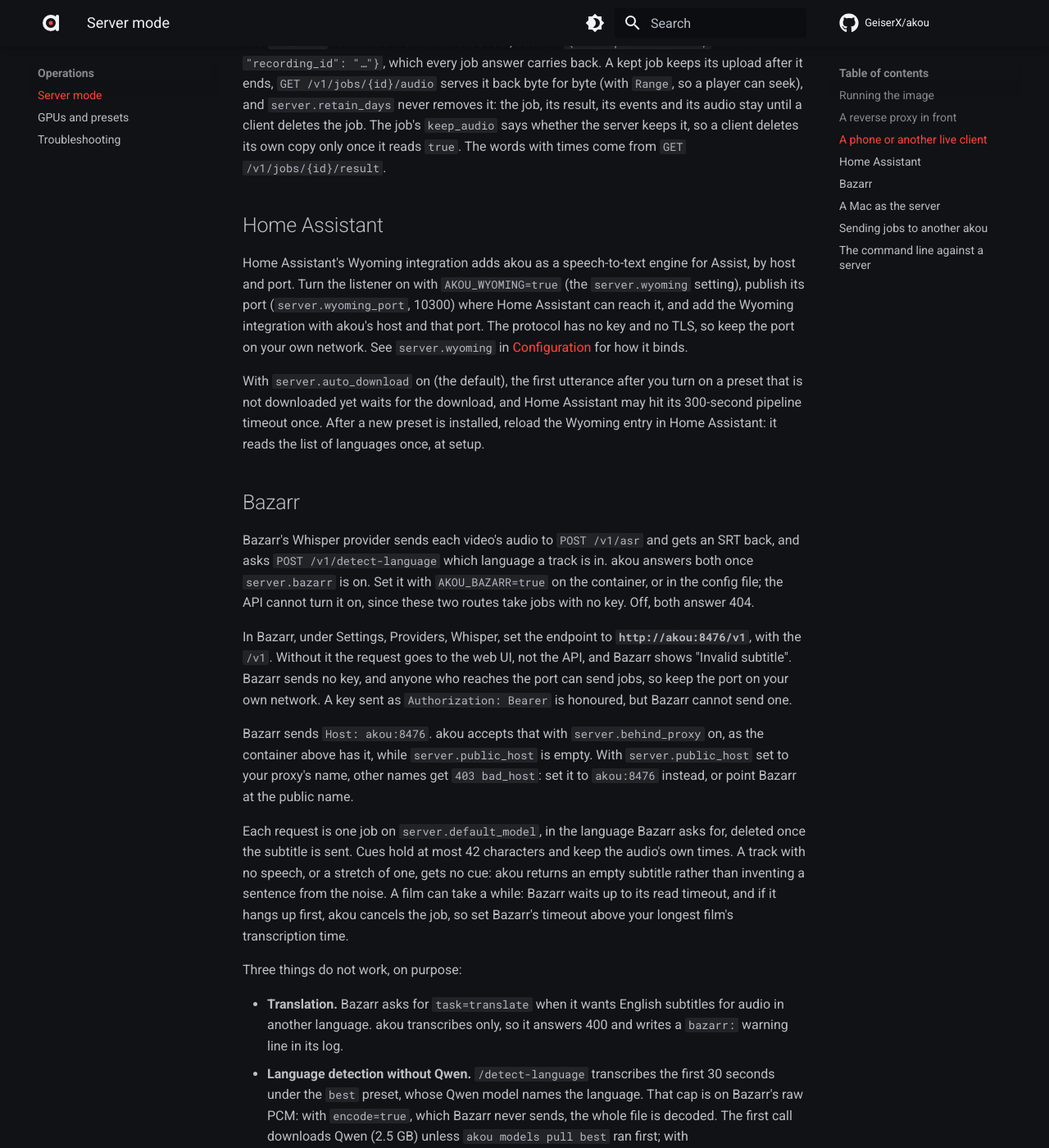
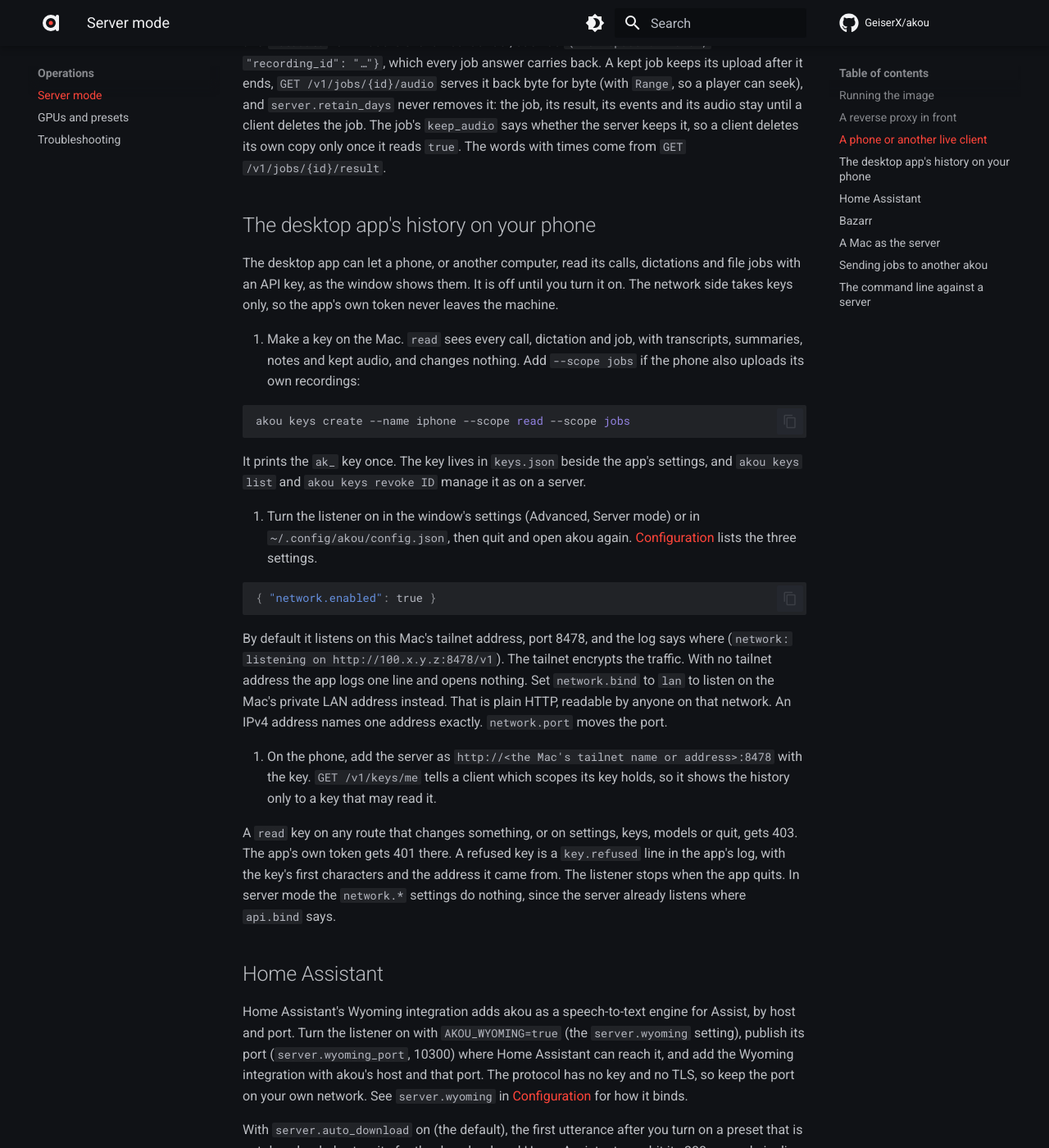
Before and after one commit to GeiserX/akou, an MkDocs documentation site: the page built from docs/server.md, in a window 1280 px wide and 1400 px high, scrolled down 6211 px. Shown: the whole window at 82% size. Built offline with MkDocs 1.6.1 and Material for MkDocs 9.7.7, drawn with Linux system fonts in a browser that asks for light colours; comment, search, counter and statistics services are not loaded.

Commit message:
docs: show how a phone reads the desktop app's history over the tailnet
The how-to in server.md, the read scope and the network listener as
SV-K8 and SV-K9, the regenerated CLI reference, a changelog entry, and
words and a place on the Settings page for the network settings.

````diff
--- a/docs/server.md
+++ b/docs/server.md
@@ -133,6 +133,30 @@
 
 **The recording, kept.** At the end, upload the file as a job: `POST /v1/jobs` with `keep_audio=true`, an `Idempotency-Key` header of the recording's own id (a retried upload gets the first job back), and `metadata` for what the client files it under, such as `{"workspace": "home", "recording_id": "…"}`, which every job answer carries back. A kept job keeps its upload after it ends, `GET /v1/jobs/{id}/audio` serves it back byte for byte (with `Range`, so a player can seek), and `server.retain_days` never removes it: the job, its result, its events and its audio stay until a client deletes the job. The job's `keep_audio` says whether the server keeps it, so a client deletes its own copy only once it reads `true`. The words with times come from `GET /v1/jobs/{id}/result`.
 
+## The desktop app's history on your phone
+
+The desktop app can let a phone, or another computer, read its calls, dictations and file jobs with an API key, as the window shows them. It is off until you turn it on. The network side takes keys only, so the app's own token never leaves the machine.
+
+1. Make a key on the Mac. `read` sees every call, dictation and job, with transcripts, summaries, notes and kept audio, and changes nothing. Add `--scope jobs` if the phone also uploads its own recordings:
+
+   ```sh
+   akou keys create --name iphone --scope read --scope jobs
+   ```
+
+   It prints the `ak_` key once. The key lives in `keys.json` beside the app's settings, and `akou keys list` and `akou keys revoke ID` manage it as on a server.
+
+2. Turn the listener on in the window's settings (Advanced, Server mode) or in `~/.config/akou/config.json`, then quit and open akou again. [Configuration](configuration.md#network) lists the three settings.
+
+   ```json
+   { "network.enabled": true }
+   ```
+
+   By default it listens on this Mac's tailnet address, port 8478, and the log says where (`network: listening on http://100.x.y.z:8478/v1`). The tailnet encrypts the traffic. With no tailnet address the app logs one line and opens nothing. Set `network.bind` to `lan` to listen on the Mac's private LAN address instead. That is plain HTTP, readable by anyone on that network. An IPv4 address names one address exactly. `network.port` moves the port.
+
+3. On the phone, add the server as `http://<the Mac's tailnet name or address>:8478` with the key. `GET /v1/keys/me` tells a client which scopes its key holds, so it shows the history only to a key that may read it.
+
+A `read` key on any route that changes something, or on settings, keys, models or quit, gets 403. The app's own token gets 401 there. A refused key is a `key.refused` line in the app's log, with the key's first characters and the address it came from. The listener stops when the app quits. In server mode the `network.*` settings do nothing, since the server already listens where `api.bind` says.
+
 ## Home Assistant
 
 Home Assistant's Wyoming integration adds akou as a speech-to-text engine for Assist, by host and port. Turn the listener on with `AKOU_WYOMING=true` (the `server.wyoming` setting), publish its port (`server.wyoming_port`, 10300) where Home Assistant can reach it, and add the Wyoming integration with akou's host and that port. The protocol has no key and no TLS, so keep the port on your own network. See `server.wyoming` in [Configuration](configuration.md) for how it binds.
````
Also changed, not shown: CHANGELOG.md (+6 -0 lines), docs/cli.md (+4 -3 lines), docs/configuration.md (+2 -0 lines), docs/ux/SERVER.md (+6 -4 lines), 2 other files.
